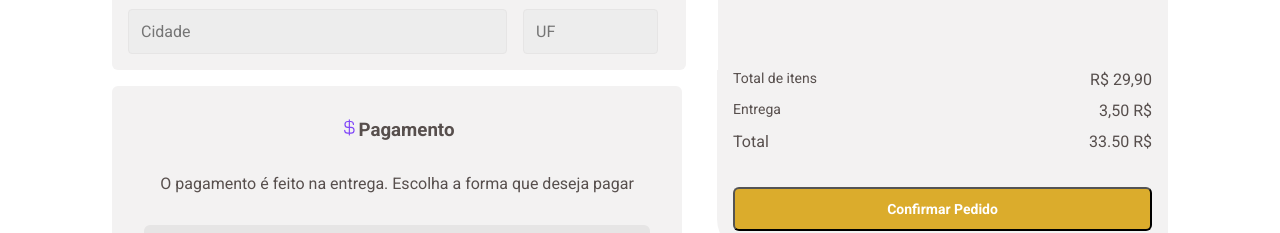
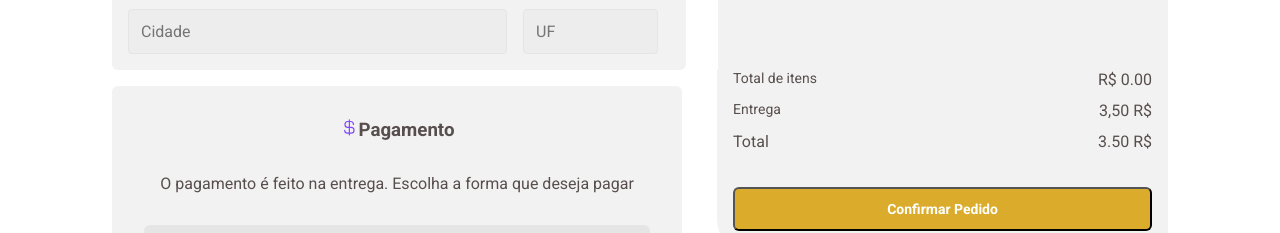
Before and after one commit to TarcisioCarvalho/coffe-delivery, a React (Vite) app: page /Checkout in a window 1280 px wide. Shown: the part 437-670 px from the top of the page. Built offline with nearby package versions, Linux system fonts and the light colour scheme.

Commit message:
Prices Ok!

```diff
--- a/src/components/Card/index.tsx
+++ b/src/components/Card/index.tsx
@@ -23,13 +23,13 @@ export const Card = ({img,nome,descricao,categorias,preco}:CardProps) => {
     <CardContainer>
         <img src={img} alt="" />
         <div className='divCategorias'>
-             {categorias.map(categoria => <h3>{categoria}</h3>)}
+             {categorias.map(categoria => <h3 key={nome.length*Math.random()}>{categoria}</h3>)}
         </div>
         <h2>{nome}</h2>
         <p>{descricao} </p>
         <div>
             <span>
-                R$ <span>{preco}</span>
+                R$ <span>{preco.toFixed(2)}</span>
             </span>
             <div className='buttonsPlusMinus'>
                 <button onClick={()=> removeCoffes!(nome)}><Minus size={14}/></button>
--- a/src/data/data.ts
+++ b/src/data/data.ts
@@ -28,7 +28,7 @@ export const coffes = [
         nome:'Expresso Tradicional',
         descricao:'O tradicional café feito com água quente e grãos moídos',
         categoria:[categorias.tradicional],
-        preco:9.9
+        preco:8.0
     },
     {
         img:americano,
--- a/src/pages/Checkout/Components/CardOrder/index.tsx
+++ b/src/pages/Checkout/Components/CardOrder/index.tsx
@@ -8,7 +8,7 @@ import { NavLink } from 'react-router-dom';
 export const CardOrder = () => {
 
   const {coffesList,addCoffes, removeCoffes} = React.useContext(CoffeContext);
-  const coffeListProducts = coffesList?.map(coffe => <CardOrderItem imagem={coffe.img} nome={coffe.nome} quantidade ={coffe.quantidade} preco = {coffe.preco} />);
+  const coffeListProducts = coffesList?.map(coffe => <CardOrderItem key={coffe.nome} imagem={coffe.img} nome={coffe.nome} quantidade ={coffe.quantidade} preco = {coffe.preco} />);
   const teste = 'Teste';
   return (
     <CardOrderContainer>
--- a/src/pages/Checkout/Components/CardOrderItem/index.tsx
+++ b/src/pages/Checkout/Components/CardOrderItem/index.tsx
@@ -15,6 +15,7 @@ interface CardOrderItemProps{
 export const CardOrderItem = ({imagem,nome,quantidade,preco}:CardOrderItemProps) => {
 
   const {coffesList,addCoffes, removeCoffes,removeCoffeToList} = React.useContext(CoffeContext);
+  const quantity = coffesList?.filter(coffe => coffe.nome === nome);
 
   return (
     <CardOrderItemContainer>
@@ -39,7 +40,7 @@ export const CardOrderItem = ({imagem,nome,quantidade,preco}:CardOrderItemProps)
                               <span><Trash size={14}/></span> Remover </button>
                         </div>
                 </div>
-                <span className='price'>R$ {preco}</span>
+                <span className='price'>R$ {((quantity![0].quantidade!)*preco!).toFixed(2)}</span>
     </CardOrderItemContainer>
   )
 }
--- a/src/pages/Checkout/Components/Form/Input/index.tsx
+++ b/src/pages/Checkout/Components/Form/Input/index.tsx
@@ -3,7 +3,8 @@ import { InputContainer } from './styles'
 
 export const Input = (props:any) => {
   return (
-    <InputContainer placeholder={props.placeholder}
+    <InputContainer
+     placeholder={props.placeholder}
      sizeProps ={props.sizeProps}
       disabled = {props.disable}
       type = {props.type}
--- a/src/pages/Checkout/Components/Form/index.tsx
+++ b/src/pages/Checkout/Components/Form/index.tsx
@@ -4,6 +4,9 @@ import { Input } from './Input'
 import { FormContainer } from './styles'
 
 export const Form = () => {
+
+
+
   return (
     <FormContainer>
             <div>
@@ -11,7 +14,7 @@ export const Form = () => {
                 <h2><span><MapPin/></span>Endereço de Entrega</h2>
                 <p>Informe o endereço onde deseja receber seu pedido</p>
             </div>
-           <Input placeholder = 'Cep' sizeProps ='100%' type = 'number'/>
+           <Input placeholder = 'Cep' sizeProps ='100%' type = 'number' />
            <Input placeholder = 'Rua' sizeProps ='100%' disable = {true}/>
            <Input placeholder = 'Número' sizeProps ='25%' disable = {true}/>
            <Input placeholder = 'Complemento' sizeProps ='70%' />
--- a/src/pages/Checkout/Components/Prices/index.tsx
+++ b/src/pages/Checkout/Components/Prices/index.tsx
@@ -1,14 +1,21 @@
 import React from 'react'
+import { CoffeContext } from '../../../../contexts/CoffeContext';
 import { PricesContainer } from './styles'
 
 export const Prices = () => {
+
+  const {coffesList} = React.useContext(CoffeContext);
+  const totalValue = coffesList?.reduce((previusValue,currentValue)=>{
+    return (previusValue += (currentValue.quantidade!*currentValue.preco!))
+  },0)
+
   return (
 <PricesContainer className='prices'>
 
-    <div><span>Total de itens</span><span>R$ 29,90</span></div>
+    <div><span>Total de itens</span><span>R$ {totalValue?.toFixed(2)}</span></div>
     <div><span>Entrega </span><span>3,50 R$</span></div>
 
-    <div><span>Total</span><span>33.50 R$</span></div>
+    <div><span>Total</span><span>{(totalValue! + 3.5).toFixed(2)} R$</span></div>
 
     <button className='buttonOrder'>Confirmar Pedido</button>
 
--- a/src/pages/Home/index.tsx
+++ b/src/pages/Home/index.tsx
@@ -58,7 +58,7 @@ export const Home = () => {
         <h4>Nossos Cafés</h4>
         <main>
                 {coffes.map(coffe => {
-                    return (<Card
+                    return (<Card key={coffe.nome}
                         img={coffe.img}
                         nome={coffe.nome}
                         descricao={coffe.descricao}
```
Also changed, not shown: src/contexts/AddressContext.tsx (added, +9 -0 lines).
